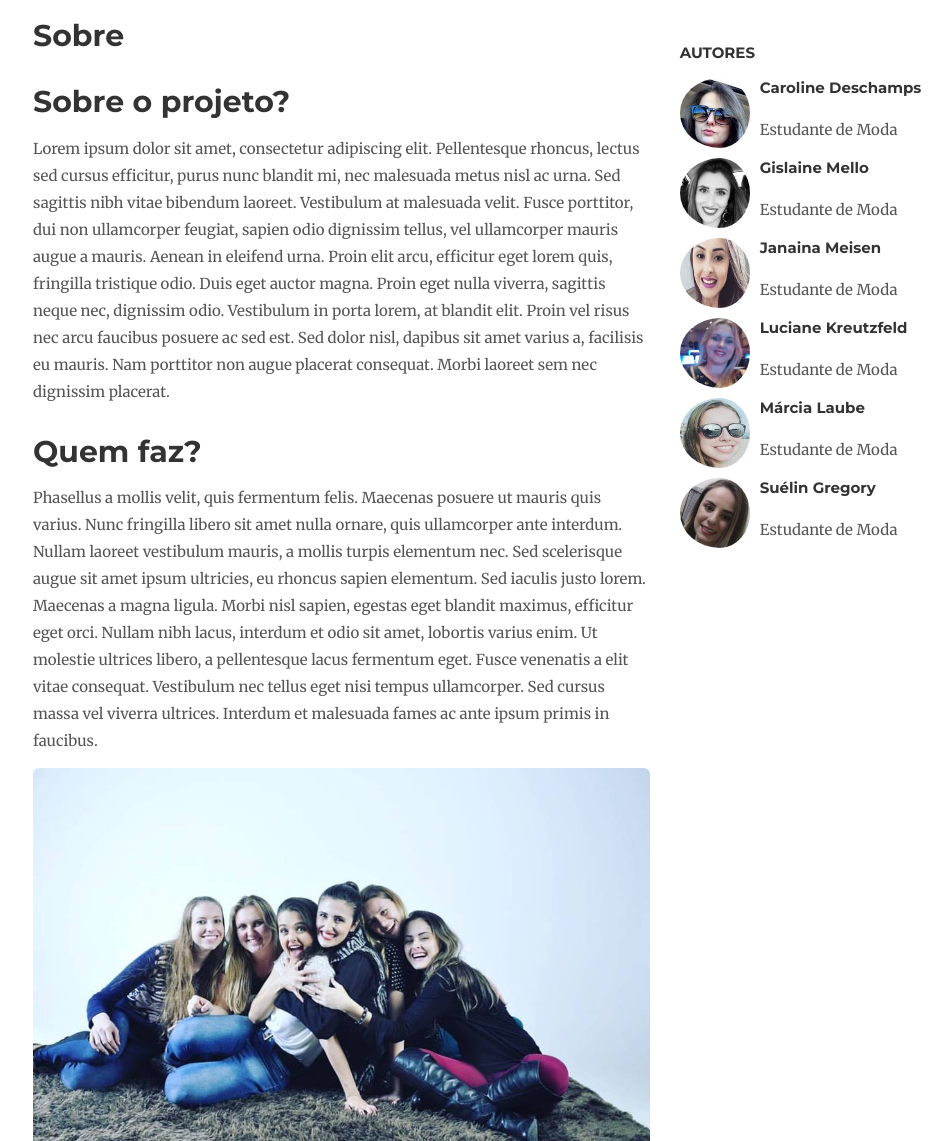
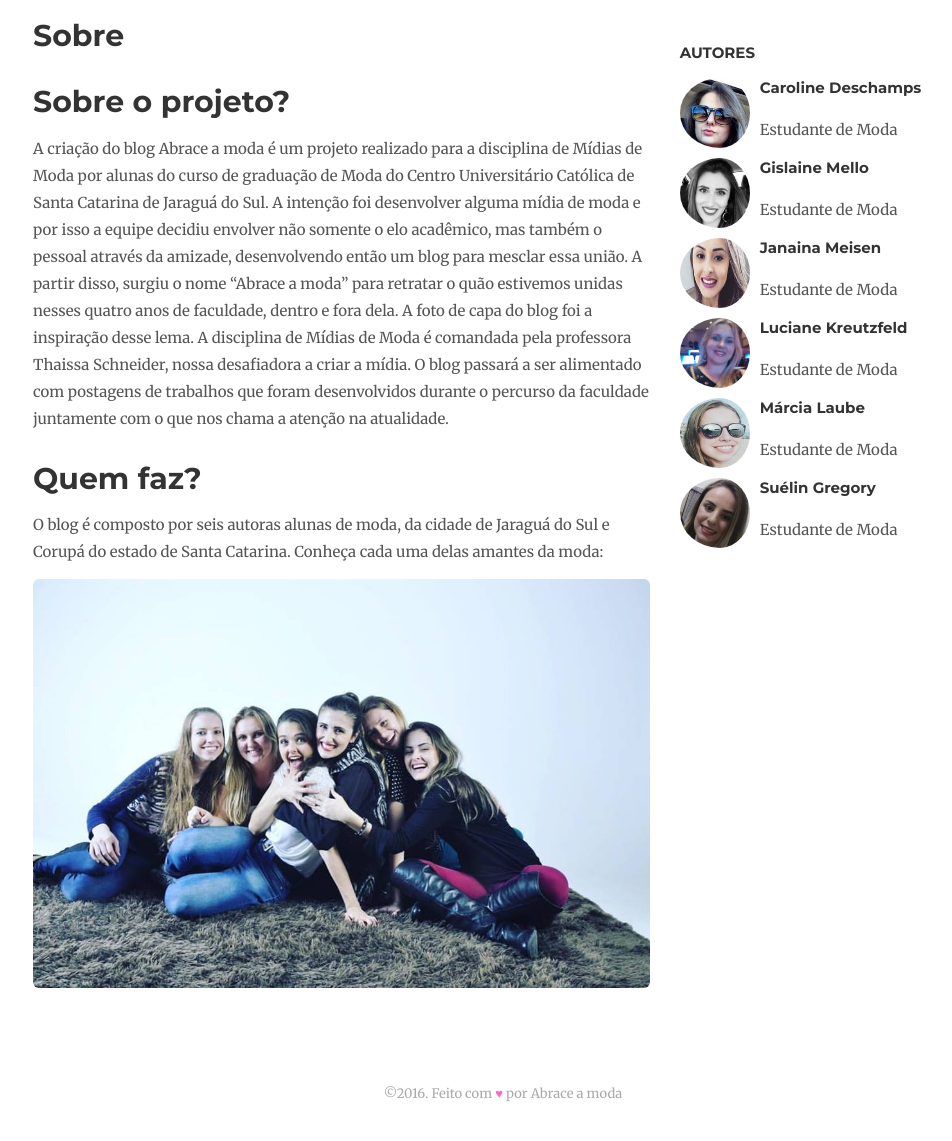
Before and after one commit to alessandrostein/blog-fashion-hug, a Jekyll site: the page built from about.html, in a window 1280 px wide and 1400 px high, cut to the strip 259-1400 px from the top of the window. Shown: the whole strip, without its empty margins (137-1089 px from the left). Built offline with Jekyll 4.4.1, drawn with Linux system fonts in a browser that asks for light colours; nearby versions of some CDN libraries; comment, search, counter and statistics services are not loaded.

Commit message:
Update about.html

```diff
--- a/about.html
+++ b/about.html
@@ -7,13 +7,17 @@
 <h1>Sobre o projeto?</h1>
 
 <p>
-Lorem ipsum dolor sit amet, consectetur adipiscing elit. Pellentesque rhoncus, lectus sed cursus efficitur, purus nunc blandit mi, nec malesuada metus nisl ac urna. Sed sagittis nibh vitae bibendum laoreet. Vestibulum at malesuada velit. Fusce porttitor, dui non ullamcorper feugiat, sapien odio dignissim tellus, vel ullamcorper mauris augue a mauris. Aenean in eleifend urna. Proin elit arcu, efficitur eget lorem quis, fringilla tristique odio. Duis eget auctor magna. Proin eget nulla viverra, sagittis neque nec, dignissim odio. Vestibulum in porta lorem, at blandit elit. Proin vel risus nec arcu faucibus posuere ac sed est. Sed dolor nisl, dapibus sit amet varius a, facilisis eu mauris. Nam porttitor non augue placerat consequat. Morbi laoreet sem nec dignissim placerat.
+A criação do blog Abrace a moda é um projeto realizado para a disciplina de Mídias de Moda por alunas do curso de graduação de Moda do Centro Universitário Católica de Santa Catarina de Jaraguá do Sul. A intenção foi desenvolver alguma mídia de moda e por isso a equipe decidiu envolver não somente o elo acadêmico, mas também o pessoal através da amizade, desenvolvendo então um blog para mesclar essa união.
+
+A partir disso, surgiu o nome “Abrace a moda” para retratar o quão estivemos unidas nesses quatro anos de faculdade, dentro e fora dela. A foto de capa do blog foi a inspiração desse lema.
+
+A disciplina de Mídias de Moda é comandada pela professora Thaissa Schneider, nossa desafiadora a criar a mídia. O blog passará a ser alimentado com postagens de trabalhos que foram desenvolvidos durante o percurso da faculdade juntamente com o que nos chama a atenção na atualidade.
 </p>
 
 <h1>Quem faz?</h1>
 
 <p>
-Phasellus a mollis velit, quis fermentum felis. Maecenas posuere ut mauris quis varius. Nunc fringilla libero sit amet nulla ornare, quis ullamcorper ante interdum. Nullam laoreet vestibulum mauris, a mollis turpis elementum nec. Sed scelerisque augue sit amet ipsum ultricies, eu rhoncus sapien elementum. Sed iaculis justo lorem. Maecenas a magna ligula. Morbi nisl sapien, egestas eget blandit maximus, efficitur eget orci. Nullam nibh lacus, interdum et odio sit amet, lobortis varius enim. Ut molestie ultrices libero, a pellentesque lacus fermentum eget. Fusce venenatis a elit vitae consequat. Vestibulum nec tellus eget nisi tempus ullamcorper. Sed cursus massa vel viverra ultrices. Interdum et malesuada fames ac ante ipsum primis in faucibus.
+O blog é composto por seis autoras alunas de moda, da cidade de Jaraguá do Sul e Corupá do estado de Santa Catarina. Conheça cada uma delas amantes da moda:
 </p>
 
 <img src="{{ site.baseurl }}/images/team/team.jpg"></img>
```
